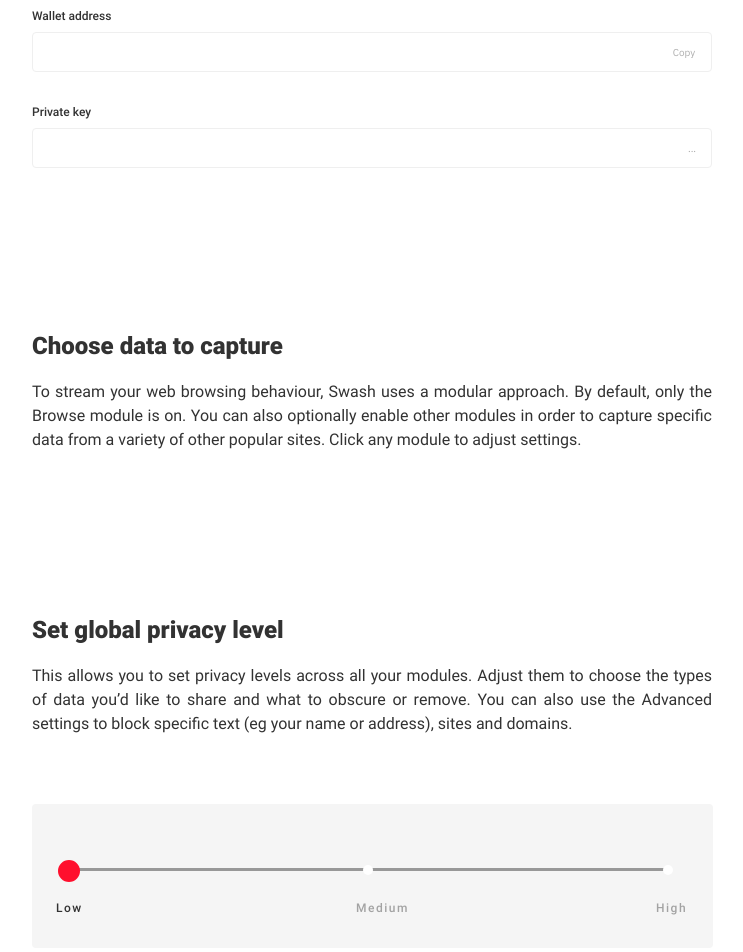
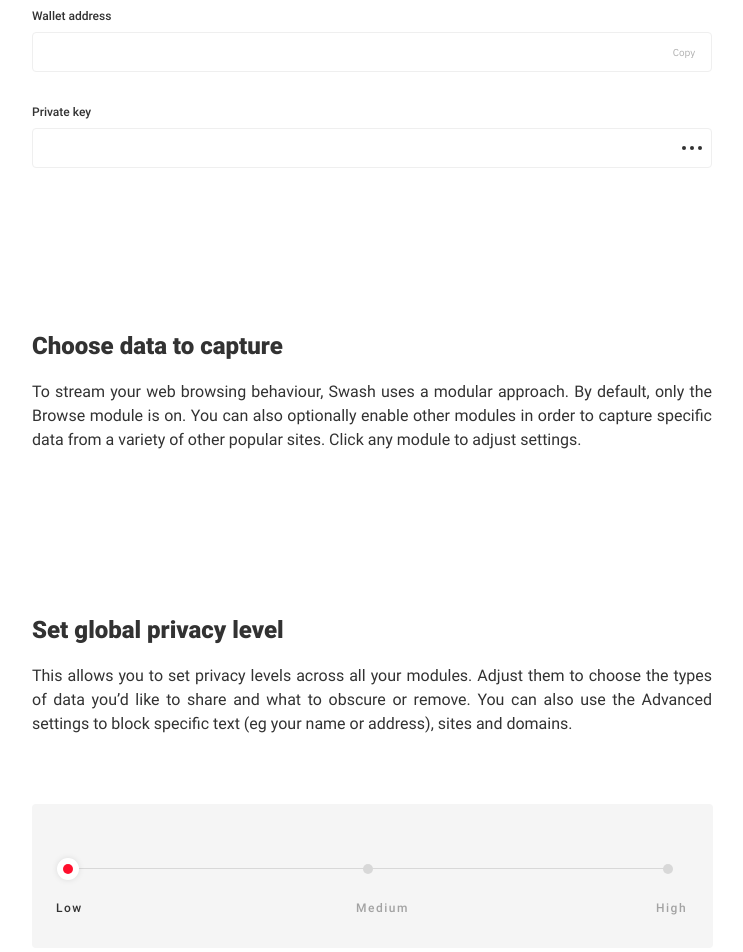
Before and after one commit to swashapp/swash-ui, a React (Create React App) app: page / in a window 1280 px wide. Shown: the part 540-1492 px from the top of the page, without its empty margins (338-1081 px from the left). Built offline with nearby package versions, Linux system fonts and the light colour scheme; what react-widgets-simple-number would draw is missing.

Commit message:
snackbar, dropdown menu, and privacy navbar is done

```diff
--- a/src/components/microcomponents/CustomSnackbar.js
+++ b/src/components/microcomponents/CustomSnackbar.js
@@ -9,13 +9,21 @@ import error from '../../statics/images/error-icon.svg'
 class CustomSnackbar extends React.Component {
     constructor(props) {
         super(props);
+		this.state = {
+			notification: {
+                status: false,
+                type:'',
+                message: ""
+            }
+		}
     }
 
 
-
+    handleNotification(message,type) {
+        this.setState({notification: {status:true, message: message, type:type}});
+    }
 
     render() {
-        const {notification, onClose} = this.props;
         return (
             <Snackbar
                 autoHideDuration={4000}
@@ -23,16 +31,16 @@ class CustomSnackbar extends React.Component {
                     vertical: 'top',
                     horizontal: 'right',
                 }}
-                open={notification.status}
-                onClose={onClose}
+                open={this.state.notification.status}
+                onClose={() => this.setState({notification:{status:false, message:''}})}
             >
                 <SnackbarContent
                     classes= {{root: 'notification'}}
                         message={<div>
                                 <div className="notification-icon">
-                                    <img src={notification.type?'success':success,error}/>
+                                    <img src={this.state.notification.type?'success':success,error}/>
                                 </div>
-                                <span id="message-id">{notification.message}</span>
+                                <span id="message-id">{this.state.notification.message}</span>
                             </div>}
                 />
             </Snackbar>
--- a/src/components/microcomponents/ModuleView.js
+++ b/src/components/microcomponents/ModuleView.js
@@ -34,8 +34,6 @@ class ModuleView extends React.Component {
         return window.helper.configModule(moduleName, settings).then(()=>{
           this.setState({isEnabled: !this.state.isEnabled})
         });
-
-
     }
     const {isOpened, isEnabled} = this.state;
     let progress_percentage = this.props.percentage;
--- a/src/components/microcomponents/PrivacySelector.js
+++ b/src/components/microcomponents/PrivacySelector.js
@@ -19,11 +19,21 @@ class PrivacySelector extends React.Component {
         />: ''}
 
 
+
+
         <div onClick={()=>handleClick(id)}
             className={'privacy-nav-h '+(this.props.activeNav > id? 'ok'+ this.props.activeNav:'') + (this.props.activeNav===id?' privacy-nav-selected' + this.props.activeNav:'')}
             style={{top: 0, left: (id * 100 / (navs.length-1))+"%" }}
 
             ></div>
+
+        {this.props.activeNav === id?
+            <div onClick={()=>handleClick(id)}
+            className={'privacy-nav-h privacy-nav-selected'}
+            style={{top: 0, left: (id * 100 / (navs.length-1))+"%" }}
+
+            ></div>
+        :''}
 
         <div className={`privacy-label ${this.props.activeNav === id ? 'privacy-label-selected':''}`}
             style={{position: "absolute", top: 32, left: (id * 100 / (navs.length-1) - 2) +"%" }}
--- a/src/components/microcomponents/RDropdownMenu.js
+++ b/src/components/microcomponents/RDropdownMenu.js
@@ -1,8 +1,7 @@
 import React from 'react';
 import { Dropdown, DropdownToggle, DropdownMenu, DropdownItem } from 'reactstrap';
 
-import checked from '../../statics/images/checked.svg';
-import unchecked from '../../statics/images/Unchecked.svg';
+import '../../statics/css/custom-dropdown.css';
 
 class RDropdownMenu extends React.Component {
   constructor(props) {
@@ -22,13 +21,12 @@ class RDropdownMenu extends React.Component {
 
   render() {
     return (
-      <Dropdown size="sm" isOpen={this.state.dropdownOpen} toggle={this.toggle}>
-        <DropdownToggle className={this.props.className}>
-          ...
+      <Dropdown className="custom-dropdown" isOpen={this.state.dropdownOpen} toggle={this.toggle}>
+        <DropdownToggle className={this.props.className} tag='div'>
         </DropdownToggle>
-        <DropdownMenu>
-          <DropdownItem>Reveal</DropdownItem>
-          <DropdownItem>Copy</DropdownItem>
+        <DropdownMenu className="custom-dropdown-menu">
+          <DropdownItem className="custom-dropdown-item">Reveal</DropdownItem>
+          <DropdownItem className="custom-dropdown-item">Copy</DropdownItem>
         </DropdownMenu>
       </Dropdown>
     );
--- a/src/components/pages/Advanced.js
+++ b/src/components/pages/Advanced.js
@@ -20,11 +20,6 @@ class AdvancedPage extends React.Component {
     constructor(props) {
         super(props);
         this.state={
-            notification: {
-                status: false,
-                type:'',
-                message: ""
-            },
             filters:[],
             masks:[]
         };
@@ -57,9 +52,7 @@ class AdvancedPage extends React.Component {
         loader();
     };
 
-    handleNotification(message,type) {
-        this.setState({notification: {status:true, message: message, type:type}});
-    }
+
 
     deleteFilterRecord(id){
         let newArray = [];
@@ -112,7 +105,7 @@ addFilter(){
                   i.push(f)
                   this.setState({filters:i})
                 }else{
-                    this.handleNotification('Duplicate entry', 'error');
+                    this.refs.notify.handleNotification('Duplicate entry', 'error');
                 }
 
                 })
@@ -139,7 +132,7 @@ addFilter(){
                     i.push(f)
                     this.setState({masks:i})
                 } else {
-                    this.handleNotification('Duplicate entry');
+                    this.refs.notify.handleNotification('Duplicate entry', 'error');
                 }
             })
         }
@@ -237,8 +230,7 @@ You can mask specific sensitive text data before it is sent to Streamr Marketpla
 
                 </React.Fragment>
                 <CustomSnackbar
-                    notification={this.state.notification}
-                    onClose={() => this.setState({notification:{status:false, message:''}})}
+                    ref='notify'
                  />
 
             </div>
--- a/src/components/pages/Settings.js
+++ b/src/components/pages/Settings.js
@@ -122,8 +122,7 @@ class SettingsPage extends React.Component {
                             <div className="form-caption">Private key </div>
                             <div style={{position: 'relative'}}>
                                 <input type="password" className="form-input"/>
-                                {/*<RevealButton className="form-input-button" />*/}
-                                <button className="form-input-button more-button">...</button>
+                                 <RDropdownMenu className="button form-input-button more-button" ref='keyRevealMenu'/>
                             </div>
                         </div>
 
--- a/src/index.css
+++ b/src/index.css
@@ -1364,21 +1364,24 @@ line-height: 16px;
 
 .form-input-button:focus{
 	outline: 0px;
-	background: #EFEFEF;
+	background-color: #EFEFEF;
   }
 
 .form-input-button:hover:not(:focus){
-	background: #F8F8F8;
+	background-color: #F8F8F8;
 }
 
 .form-input-button:active{
-	background: #EFEFEF;
+	background-color: #EFEFEF;
 }
 
 .more-button{
 	height: 24px;
 	width: 32px;
-	top: 8px;
+  top: 8px;
+  background-image: url('statics/images/more-icon.svg');
+  background-repeat: no-repeat;
+  background-position: 6px center;
 }
 
 .balance-cumulative {
@@ -1914,33 +1917,43 @@ input[type=range]:focus::-ms-fill-upper {
 .privacy-nav-bar-line {
   width: 100%;
   position: absolute;
-  border-bottom: 3px solid #00000061;
+  border-bottom: 1.5px solid rgb(216, 216, 216);
   right: 0px;
   top: 0px;
 }
+.privacy-nav-selected{
+  border: 11px solid rgb(255, 255, 255);
+  box-shadow: 0px 0px 6px 0px rgba(0, 0, 0, 0.1);
+  margin-top: -10px!important;
+  margin-left: -11px!important;
+  z-index: 8 !important;
+}
+
+
 .privacy-nav-selected0{
-  border: 11px solid #ff0f2d;
-  margin-top: -8px!important;
-  margin-left: -10px!important;
+  background: #ff0f2d !important;
+  -webkit-transition: opacity .4s !important;
+  transition: opacity .4s !important;
 }
 .privacy-nav-selected1{
-  border: 11px solid #ff5c00;
-  margin-top: -8px!important;
-  margin-left: -10px!important;
+  background: #ff5c00 !important;
+  -webkit-transition: opacity .4s !important;
+  transition: opacity .4s !important;
 }
 .privacy-nav-selected2{
-  border: 11px solid #2ac437;
-  margin-top: -8px!important;
-  margin-left: -10px!important;
-}
+  background: #2ac437 !important;
+  -webkit-transition: opacity .4s !important;
+  transition: opacity .4s !important;
+ }
+
 .privacy-nav-bar-line.active0 {
-  border-bottom: 3px solid #ff0f2d;
+  border-bottom: 1.5px solid #ff0f2d;
 }
 .privacy-nav-bar-line.active1 {
-  border-bottom: 3px solid #ff5c00;
+  border-bottom: 1.5px solid #ff5c00;
 }
 .privacy-nav-bar-line.active2 {
-  border-bottom: 3px solid #2ac437;
+  border-bottom: 1.5px solid #2ac437;
 }
 .privacy-nav {
 
@@ -1956,11 +1969,11 @@ input[type=range]:focus::-ms-fill-upper {
   color: transparent;
 
   cursor: pointer;
-  margin-top: -3px;
+  margin-top: -4px;
   z-index: 9;
 
 
-  background: white;
+  background: rgb(216, 216, 216);
 
 
   /*border: 2px solid;*/
@@ -1986,21 +1999,21 @@ input[type=range]:focus::-ms-fill-upper {
 
 .privacy-nav-h.ok0{
   color: transparent;
-
+  background: white;
   transition: opacity .4s !important;
-  background: #ff0f2d;
+  border: 1px solid #ff0f2d;
 }
 .privacy-nav-h.ok1 {
   color: transparent;
-
+  background: white;
   transition: opacity .4s !important;
-  background: #ff5c00;
+  border: 1px solid #ff5c00;
 }
 .privacy-nav-h.ok2 {
   color: transparent;
-
+  background: white;
   transition: opacity .4s !important;
-  background: #2ac437;
+  border: 1px solid #2ac437;
 }
 
 
--- /dev/null
+++ b/src/statics/css/custom-dropdown.css
@@ -0,0 +1,29 @@
+.custom-dropdown {
+    position: unset !important;
+}
+
+.custom-dropdown-menu {
+    min-width: 80px !important;
+    width: 80px !important;
+    height: 68px !important;
+    background: rgb(255, 255, 255);
+    box-shadow: 0px 0px 6px 0px rgba(0, 0, 0, 0.1);
+    border-radius: 4px;
+}
+
+.custom-dropdown-item {
+    padding: 0px 0px 0px 12px!important;
+    color: rgb(50, 50, 50);
+    font-size: 14px;
+    font-family: Roboto-Regular;
+    font-weight: normal;
+    letter-spacing: 0px;
+    line-height: 28px;
+}
+
+.custom-dropdown-item:focus, .custom-dropdown-item:hover, .custom-dropdown-item:active {
+    color: rgb(50, 50, 50) !important;
+    text-decoration: none;
+    background: rgb(255, 255, 255) !important;
+    outline: 0px;
+}
```
Also changed, not shown: src/statics/images/more-icon.svg (added).
